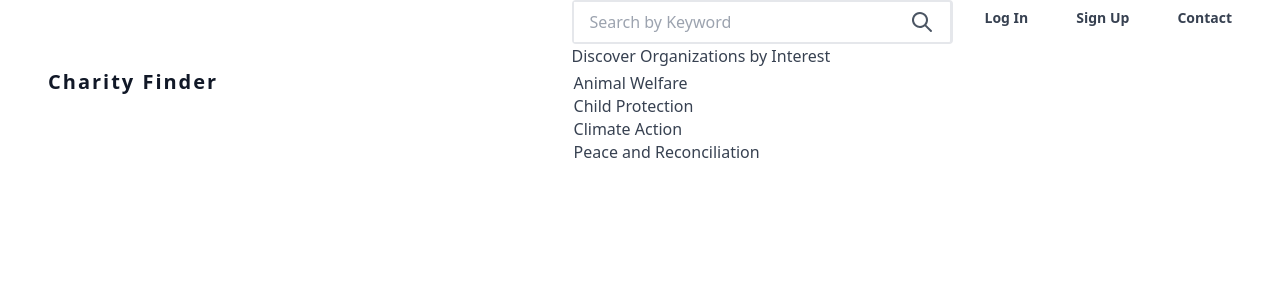
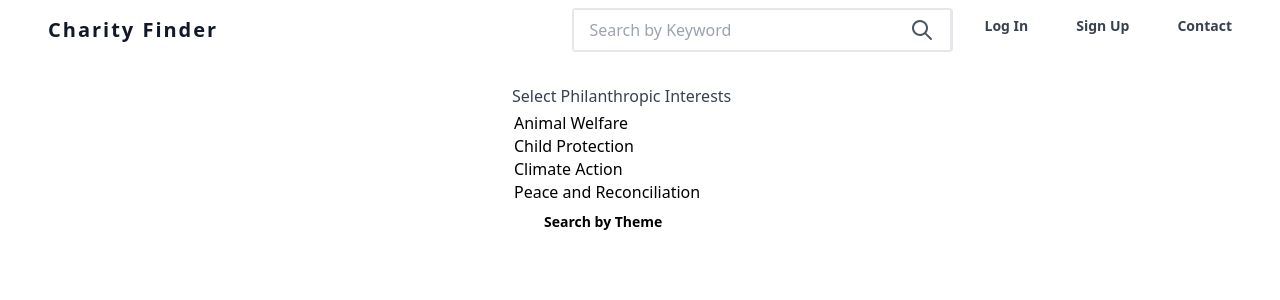
Before and after one commit to vnoelifant/charity-finder, a Django app: page / in a window 1280 px wide. Shown: the top 300 px of the page. Run offline with Django 4.2, Linux system fonts and the light colour scheme; data comes from the database, SQL or seed files in the repository; some libraries are stand-ins or nearby versions; some web fonts are replaced.

Commit message:
moved back search by theme out of navbar

```diff
--- a/charity_finder/urls.py
+++ b/charity_finder/urls.py
@@ -8,5 +8,6 @@ urlpatterns = [
     path("", views.home, name="home"),
     path("home/", views.home, name="home"),
     path("project_detail/<int:org_id>/", views.get_project_detail, name="project_detail"),
+    path("orgs_theme/", views.get_orgs_by_theme, name="orgs_theme"),
     path("orgs_search/", views.search, name="orgs_search"),
 ]
--- a/charity_finder/views.py
+++ b/charity_finder/views.py
@@ -10,28 +10,18 @@ from charity_finder import charity_api
 def home(request):
     return render(request, "home.html")
 
-def search(request):
-    print("REQUEST: ", request.GET)
+
+def get_orgs_by_theme(request):
 
     themes = request.GET.getlist("themes")
-    keyword = request.GET.get("keyword")
 
-    if themes:
+    # Get Theme Organizations matching selected theme names
+    organizations = Organization.objects.filter(themes__name__in=themes).distinct()
 
-        # Get Theme Organizations matching selected theme names
-        organizations = Organization.objects.filter(themes__name__in=themes).distinct()
+    context = {"orgs_by_theme": organizations}
 
-        context = {"orgs_by_theme": organizations, "option": "themes"}
+    return render(request, "orgs_theme.html", context)
 
-    else:
-
-        # Get Organizations matching search keyword
-        orgs_by_keyword = Organization.objects.filter(name__contains=keyword)
-
-        context = {"orgs_by_keyword": orgs_by_keyword, "option": "keyword"}
-
-
-    return render(request, "orgs_search.html", context)
 
 def get_project_detail(request, org_id):
     project_detail = Project.objects.filter(org__id=org_id)
@@ -41,3 +31,15 @@ def get_project_detail(request, org_id):
     }
 
     return render(request, "project_detail.html", context)
+
+
+def search(request):
+
+    query = request.GET.get("query")
+
+    # Get Organizations matching search query
+    orgs_by_search = Organization.objects.filter(name__contains=query)
+
+    context = {"orgs_by_search": orgs_by_search}
+
+    return render(request, "orgs_search.html", context)
--- a/templates/base.html
+++ b/templates/base.html
@@ -38,23 +38,33 @@
             </button>
           </div>
         </div>
-        <label class="block text-left" style="max-width: 300px">
-          <span class="text-gray-700 font-lusistana">Discover Organizations by Interest</span>
-          {% load themes %}
-          {% get_themes as themes %}
-          <select class="form-multiselect block w-full mt-1" name="themes" multiple>
-            {% for theme in themes %}
-              <option>{{theme.name}}</option>
-            {% endfor %}
-          </select>
-        </label>
       </form>
       <a class="px-4 py-2 mt-2 text-sm font-lusistana font-semibold bg-transparent rounded-lg dark-mode:bg-transparent dark-mode:hover:bg-gray-600 dark-mode:focus:bg-gray-600 dark-mode:focus:text-white dark-mode:hover:text-white dark-mode:text-gray-200 md:mt-0 md:ml-4 hover:text-gray-900 focus:text-gray-900 hover:bg-gray-200 focus:bg-gray-200 focus:outline-none focus:shadow-outline" href="#">Log In</a>
       <a class="px-4 py-2 mt-2 text-sm font-lusistana font-semibold bg-transparent rounded-lg dark-mode:bg-transparent dark-mode:hover:bg-gray-600 dark-mode:focus:bg-gray-600 dark-mode:focus:text-white dark-mode:hover:text-white dark-mode:text-gray-200 md:mt-0 md:ml-4 hover:text-gray-900 focus:text-gray-900 hover:bg-gray-200 focus:bg-gray-200 focus:outline-none focus:shadow-outline" href="#">Sign Up</a>
       <a class="px-4 py-2 mt-2 text-sm font-lusistana font-semibold bg-transparent rounded-lg dark-mode:bg-transparent dark-mode:hover:bg-gray-600 dark-mode:focus:bg-gray-600 dark-mode:focus:text-white dark-mode:hover:text-white dark-mode:text-gray-200 md:mt-0 md:ml-4 hover:text-gray-900 focus:text-gray-900 hover:bg-gray-200 focus:bg-gray-200 focus:outline-none focus:shadow-outline" href="#">Contact</a>
     </nav>
+  </div>
+</div>
 
-  </div>
+<br>
+<div>
+  <form action="{% url 'orgs_theme' %}" method="get" class="w-64 mx-auto">
+    <label class="block text-left" style="max-width: 300px">
+      <span class="text-gray-700 font-lusistana">Select Philanthropic Interests</span>
+      {% load themes %}
+      {% get_themes as themes %}
+      <select class="form-multiselect block w-full mt-1" name="themes" multiple>
+        {% for theme in themes %}
+          <option>{{theme.name}}</option>
+        {% endfor %}
+      </select>
+      <span>
+        <button class="px-4 py-2 mt-2 text-sm font-lusistana font-semibold bg-transparent rounded-lg dark-mode:bg-transparent dark-mode:hover:bg-gray-600 dark-mode:focus:bg-gray-600 dark-mode:focus:text-white dark-mode:hover:text-white dark-mode:text-gray-200 md:mt-0 md:ml-4 hover:text-gray-900 focus:text-gray-900 hover:bg-gray-200 focus:bg-gray-200 focus:outline-none focus:shadow-outline">
+          Search by Theme
+        </button>
+      </span>
+    </label>
+  </form>
 </div>
 
 <div>
```
Also changed, not shown: templates/orgs_search.html (+3 -33 lines).
